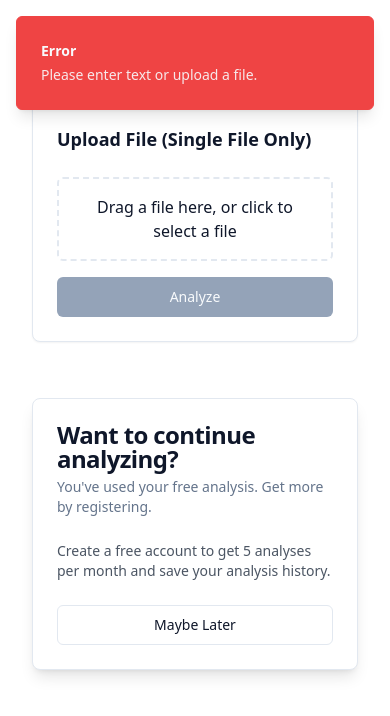
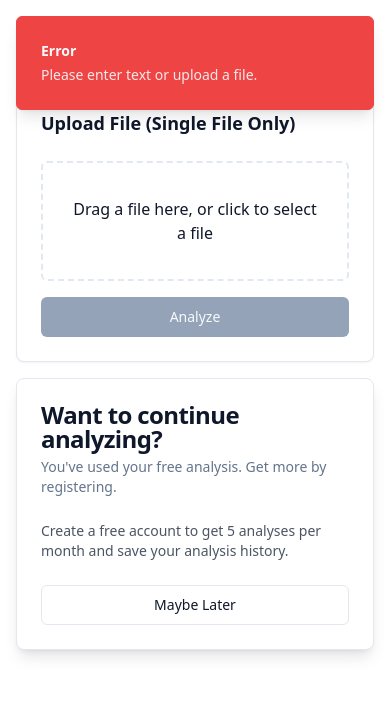
Before and after one commit to Aim67TQ7/t3rms, a React (Vite) app: page /analyzer in a window 390 px wide. Both pictures are taken after a click on the button "Analyze". Shown: the top 716 px of the page. Built offline with nearby package versions, Linux system fonts and the light colour scheme.

Commit message:
Fix: Responsive design for analyzer page
Adjust the layout of the analyzer page to be responsive and adapt to different screen sizes, improving the user experience.

```diff
--- a/src/components/analyzer/AnalysisHistory.tsx
+++ b/src/components/analyzer/AnalysisHistory.tsx
@@ -1,4 +1,3 @@
-
 import { useState } from 'react';
 import {
   Table,
@@ -46,7 +45,7 @@ const AnalysisHistory = ({ analysisResults, isLoading }: AnalysisHistoryProps) =
   };
 
   return (
-    <div className="space-y-4 max-h-[70vh] overflow-auto border rounded-md w-full">
+    <div className="w-full border rounded-md overflow-hidden">
       <Table>
         <TableCaption>A list of your previous analyses.</TableCaption>
         <TableHeader>
--- a/src/components/analyzer/DropzoneUploader.tsx
+++ b/src/components/analyzer/DropzoneUploader.tsx
@@ -40,22 +40,28 @@ const DropzoneUploader = ({ file, setFile, setText, onAnalyze, loading }: Dropzo
   });
 
   return (
-    <Card className="mb-6">
+    <Card className="w-full">
       <CardHeader>
         <h2 className="text-lg font-semibold">Upload File (Single File Only)</h2>
       </CardHeader>
       <CardContent>
-        <div {...getRootProps()} className="dropzone mb-4 border-2 border-dashed rounded-md p-4 text-center cursor-pointer">
+        <div {...getRootProps()} className="dropzone border-2 border-dashed rounded-md p-6 text-center cursor-pointer mb-4 min-h-[120px] flex items-center justify-center">
           <input {...getInputProps()} />
-          <p>Drag a file here, or click to select a file</p>
-          {file && (
-            <div className="mt-2">
-              <p>Selected file: {file.name}</p>
-            </div>
-          )}
+          <div>
+            <p>Drag a file here, or click to select a file</p>
+            {file && (
+              <p className="mt-2 text-sm text-muted-foreground">
+                Selected file: {file.name}
+              </p>
+            )}
+          </div>
         </div>
 
-        <Button onClick={onAnalyze} disabled={loading} className="w-full">
+        <Button
+          onClick={onAnalyze}
+          disabled={loading}
+          className="w-full"
+        >
           {loading ? "Analyzing..." : "Analyze"}
         </Button>
       </CardContent>
--- a/src/pages/Analyzer.tsx
+++ b/src/pages/Analyzer.tsx
@@ -120,11 +120,11 @@ const Analyzer = () => {
   };
 
   return (
-    <div className="container mx-auto py-10 max-w-4xl">
+    <div className="container mx-auto py-6 px-4">
       <h1 className="text-3xl font-bold mb-6">Text Analyzer</h1>
 
-      <div className="space-y-8 flex flex-col items-center">
-        <div className="w-full md:w-[600px]">
+      <div className="grid grid-cols-1 lg:grid-cols-2 gap-6">
+        <div className="w-full">
           <DropzoneUploader
             file={file}
             setFile={setFile}
@@ -132,20 +132,20 @@ const Analyzer = () => {
             onAnalyze={handleAnalyze}
             loading={loading}
           />
-        </div>
 
           {showAuthPrompt && !isAuthenticated && (
-          <div className="w-full md:w-[600px]">
+            <div className="mt-4">
               <AuthPrompt
                 onDismiss={() => setShowAuthPrompt(false)}
                 showDismiss={true}
               />
             </div>
           )}
+        </div>
 
         {isAuthenticated && (
-          <div className="w-full md:w-[600px]">
-            <h2 className="text-2xl font-bold mb-6">Analysis History</h2>
+          <div className="w-full">
+            <h2 className="text-2xl font-bold mb-4">Analysis History</h2>
             <AnalysisHistory
               analysisResults={analysisResults}
               isLoading={analysisLoading}
```
Lines whose indentation alone changed are shown as unchanged.
